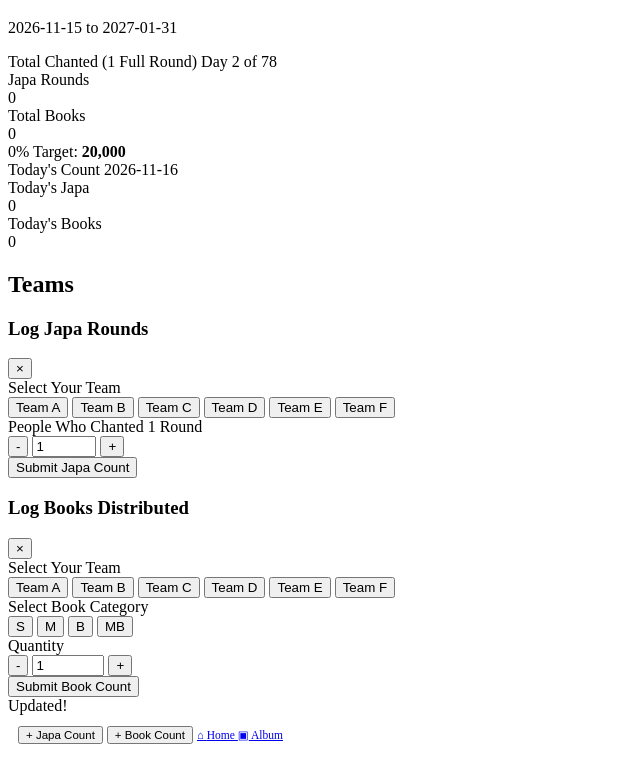
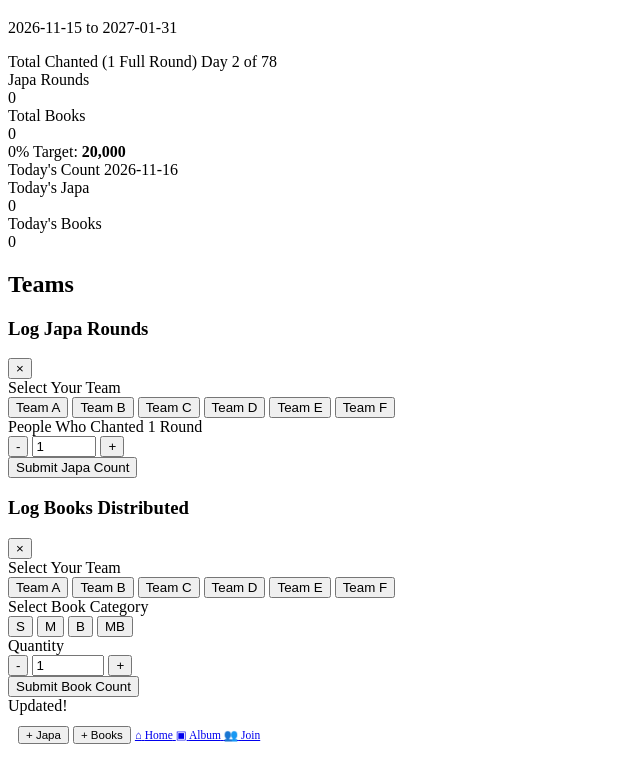
Before and after one commit to shoppluse/Jana-Japa, a plain HTML site: page index.html in a window 1280 px wide. Shown: the part 61-823 px from the top of the page, without its empty margins (0-640 px from the left). Drawn offline with Linux system fonts and the light colour scheme; no server answers.

Commit message:
Update index.html

```diff
--- a/index.html
+++ b/index.html
@@ -146,15 +146,15 @@
   <!-- Toast Notification -->
   <div id="toast" class="toast hidden">Updated!</div>
 
-  <!-- Fixed Bottom Navigation Bar (4 Buttons) -->
-  <nav class="bottom-nav bottom-nav-4">
+  <!-- Fixed Bottom Navigation Bar (5 Buttons) -->
+  <nav class="bottom-nav bottom-nav-5">
     <button id="open-increment" class="nav-btn accent-btn">
       <span class="nav-icon">+</span>
-      <span class="nav-text">Japa Count</span>
+      <span class="nav-text">Japa</span>
     </button>
     <button id="open-book-modal" class="nav-btn book-accent-btn">
       <span class="nav-icon">+</span>
-      <span class="nav-text">Book Count</span>
+      <span class="nav-text">Books</span>
     </button>
     <a href="index.html" class="nav-btn active">
       <span class="nav-icon">⌂</span>
@@ -163,6 +163,10 @@
     <a href="album.html" class="nav-btn">
       <span class="nav-icon">▣</span>
       <span class="nav-text">Album</span>
+    </a>
+    <a href="community.html" class="nav-btn">
+      <span class="nav-icon">👥</span>
+      <span class="nav-text">Join</span>
     </a>
   </nav>
 
```
